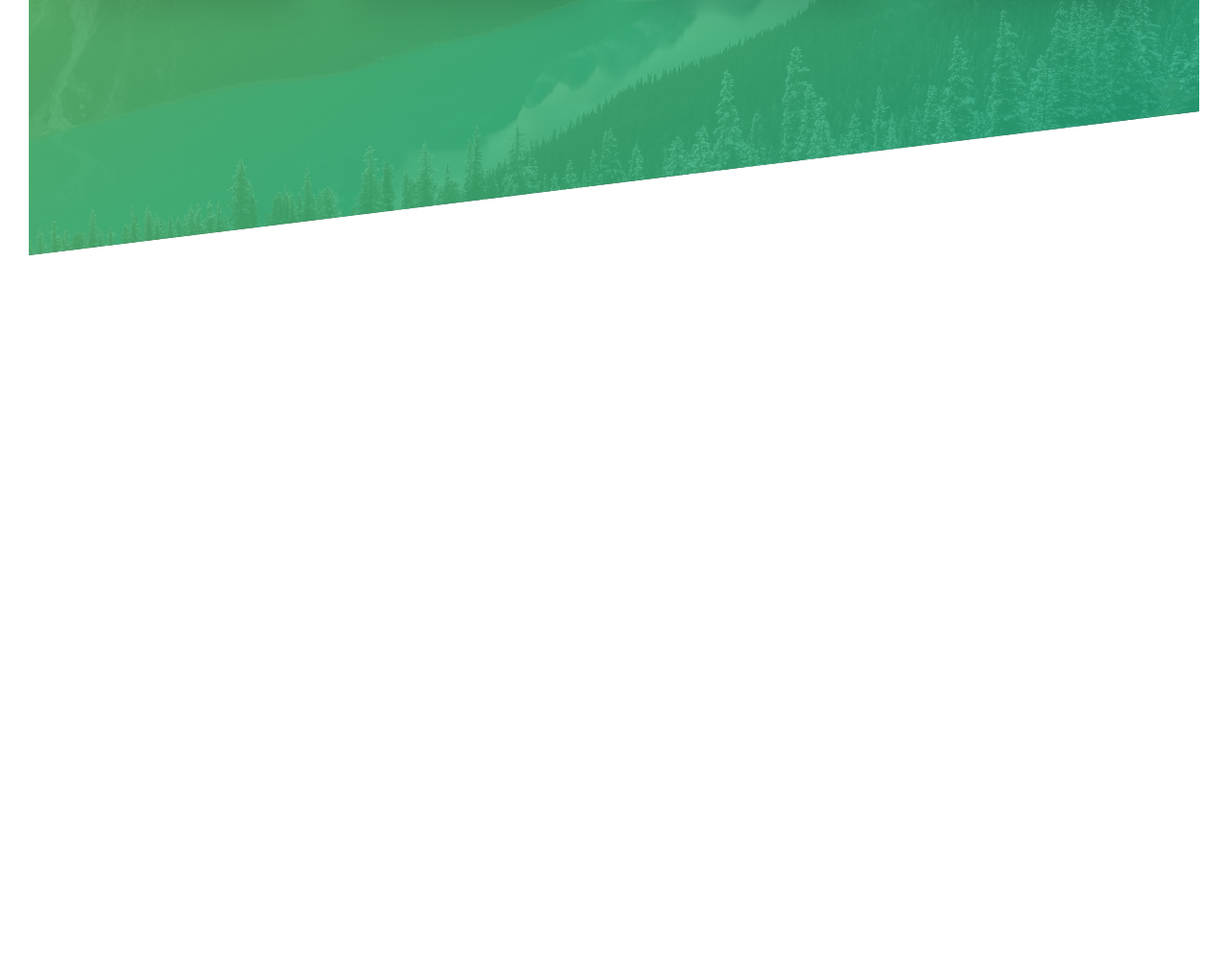
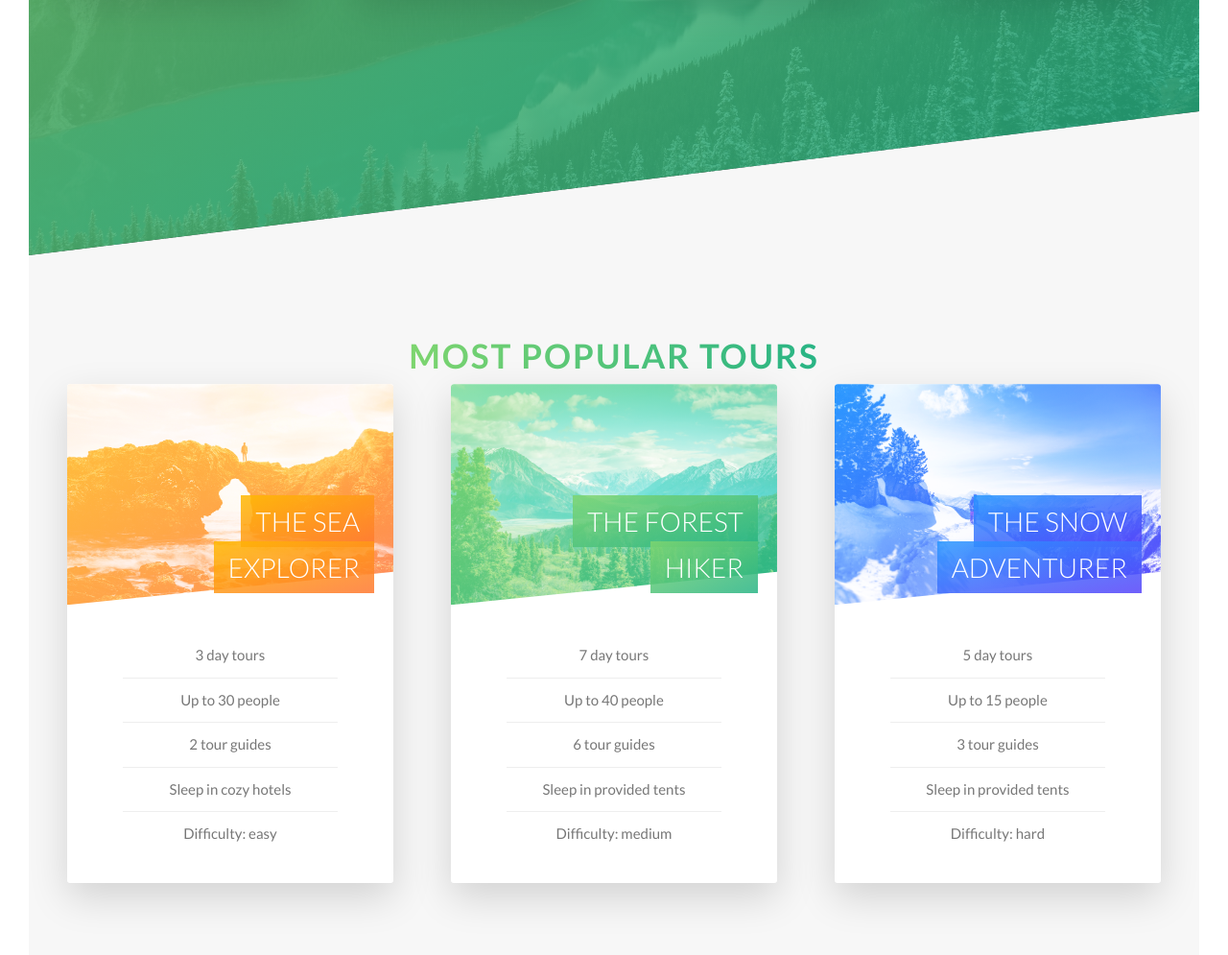
Before and after one commit to eclectic-coding/html-natours, a website built with Parcel: page index.html in a window 1280 px wide. Shown: the part 1969-2964 px from the top of the page at 96% size. Before the commit the page ends 2235 px from the top, so only its background shows below. Built offline with nearby package versions, Linux system fonts and the light colour scheme.

Commit message:
Finished Tours section

```diff
--- a/index.html
+++ b/index.html
@@ -6,7 +6,7 @@
 
   <link href="https://fonts.googleapis.com/css?family=Lato:100,300,400,700,900" rel="stylesheet">
 
-    <link rel="stylesheet" href="styles/css/icon-font.css">
+  <link rel="stylesheet" href="styles/css/icon-font.css">
   <link rel="stylesheet" href="styles/main.scss">
   <link rel="shortcut icon" type="image/png" href="img/favicon.png">
 
@@ -42,22 +42,24 @@
           You're going to fall in love with nature
         </h3>
         <p class="paragraph">
-          Lorem ipsum dolor sit amet, consectetur adipisicing elit. Doloremque earum eveniet odio sint sit. Adipisci commodi consectetur culpa cum esse magnam porro sit vitae voluptas! Corporis deleniti maiores saepe suscipit.
+          Lorem ipsum dolor sit amet, consectetur adipisicing elit. Doloremque earum eveniet odio sint sit. Adipisci
+          commodi consectetur culpa cum esse magnam porro sit vitae voluptas! Corporis deleniti maiores saepe suscipit.
         </p>
         <h3 class="heading-tertiary mb-sm">
           Live adventures like you never have before
         </h3>
         <p class="paragraph">
-          Lorem ipsum dolor sit amet, consectetur adipisicing elit. Doloremque earum eveniet odio sint sit. Adipisci commodi consectetur culpa cum
+          Lorem ipsum dolor sit amet, consectetur adipisicing elit. Doloremque earum eveniet odio sint sit. Adipisci
+          commodi consectetur culpa cum
         </p>
 
         <a href="#" class="btn-text">Learn more &rArr;</a>
       </div>
       <div class="col-1-of-2">
         <div class="composition">
-          <img src="img/nat-1-large.jpg" alt="Photo 1" class="composition__photo composition__photo--p1">
-          <img src="img/nat-2-large.jpg" alt="Photo 2" class="composition__photo composition__photo--p2">
-          <img src="img/nat-3-large.jpg" alt="Photo 3" class="composition__photo composition__photo--p3">
+          <img src="img/nat-1-large.jpg" alt="Photo 1" class="composition__photo composition__photo--p1"> <img
+          src="img/nat-2-large.jpg" alt="Photo 2" class="composition__photo composition__photo--p2"> <img
+          src="img/nat-3-large.jpg" alt="Photo 3" class="composition__photo composition__photo--p3">
         </div>
       </div>
     </div>
@@ -103,6 +105,112 @@
           </p>
         </div>
       </div>
+    </div>
+  </section>
+
+  <!--  tours section-->
+  <section class="section-tours">
+    <div class="u-center-text mb-lg">
+      <h2 class="heading-secondary">
+        Most popular tours
+      </h2>
+      <div class="row">
+        <div class="col-1-of-3">
+          <div class="card">
+            <div class="card__side card__side--front">
+              <div class="card__picture card__picture--1">
+                &nbsp;
+              </div>
+              <h4 class="card__heading">
+                <span class="card__heading-span card__heading-span--1">The Sea Explorer</span>
+              </h4>
+              <div class="card__details">
+                <ul>
+                  <li>3 day tours</li>
+                  <li>Up to 30 people</li>
+                  <li>2 tour guides</li>
+                  <li>Sleep in cozy hotels</li>
+                  <li>Difficulty: easy</li>
+                </ul>
+              </div>
+            </div>
+            <div class="card__side card__side--back card__side--back-1">
+              <div class="card__cta">
+                <div class="card__price-box">
+                  <p class="card__price-only">Only</p>
+                  <p class="card__price-value">$297</p>
+                </div>
+                <a href="#popup" class="btn btn-white">Book now!</a>
+              </div>
+            </div>
+          </div>
+        </div>
+
+
+        <div class="col-1-of-3">
+          <div class="card">
+            <div class="card__side card__side--front">
+              <div class="card__picture card__picture--2">
+                &nbsp;
+              </div>
+              <h4 class="card__heading">
+                <span class="card__heading-span card__heading-span--2">The Forest Hiker</span>
+              </h4>
+              <div class="card__details">
+                <ul>
+                  <li>7 day tours</li>
+                  <li>Up to 40 people</li>
+                  <li>6 tour guides</li>
+                  <li>Sleep in provided tents</li>
+                  <li>Difficulty: medium</li>
+                </ul>
+              </div>
+
+            </div>
+            <div class="card__side card__side--back card__side--back-2">
+              <div class="card__cta">
+                <div class="card__price-box">
+                  <p class="card__price-only">Only</p>
+                  <p class="card__price-value">$497</p>
+                </div>
+                <a href="#popup" class="btn btn-white">Book now!</a>
+              </div>
+            </div>
+          </div>
+        </div>
+
+
+        <div class="col-1-of-3">
+          <div class="card">
+            <div class="card__side card__side--front">
+              <div class="card__picture card__picture--3">
+                &nbsp;
+              </div>
+              <h4 class="card__heading">
+                <span class="card__heading-span card__heading-span--3">The Snow Adventurer</span>
+              </h4>
+              <div class="card__details">
+                <ul>
+                  <li>5 day tours</li>
+                  <li>Up to 15 people</li>
+                  <li>3 tour guides</li>
+                  <li>Sleep in provided tents</li>
+                  <li>Difficulty: hard</li>
+                </ul>
+              </div>
+
+            </div>
+            <div class="card__side card__side--back card__side--back-3">
+              <div class="card__cta">
+                <div class="card__price-box">
+                  <p class="card__price-only">Only</p>
+                  <p class="card__price-value">$897</p>
+                </div>
+                <a href="#popup" class="btn btn-white">Book now!</a>
+              </div>
+            </div>
+          </div>
+        </div>
     </div>
   </section>
 </main>
--- /dev/null
+++ b/styles/components/_card.scss
@@ -0,0 +1,158 @@
+.card {
+
+  // FUNCTIONALITY
+  perspective: 150rem;
+  -moz-perspective: 150rem;
+  position: relative;
+  height: 52rem;
+
+  &__side {
+    height: 52rem;
+    transition: all .8s ease;
+    position: absolute;
+    top: 0;
+    left: 0;
+    width: 100%;
+    backface-visibility: hidden;
+    border-radius: 3px;
+    overflow: hidden;
+    box-shadow: 0 1.5rem 4rem rgba($color-black, .15);
+
+    &--front {
+      background-color: $color-white;
+    }
+
+    &--back {
+      transform: rotateY(180deg);
+
+      &-1 {
+        background-image: linear-gradient(to right bottom, $color-secondary-light, $color-secondary-dark);
+      }
+
+      &-2 {
+        background-image: linear-gradient(to right bottom, $color-primary-light, $color-primary-dark);
+      }
+
+      &-3 {
+        background-image: linear-gradient(to right bottom, $color-tertiary-light, $color-tertiary-dark);
+      }
+    }
+  }
+
+
+  &:hover &__side--front {
+    transform: rotateY(-180deg);
+  }
+
+  &:hover &__side--back {
+    transform: rotateY(0);
+  }
+
+  // FRONT SIDE STYLING
+  &__picture {
+    background-size: cover;
+    height: 23rem;
+    background-blend-mode: screen;
+    clip-path: polygon(0 0, 100% 0, 100% 85%, 0 100%);
+    border-top-left-radius: 3px;
+    border-top-right-radius: 3px;
+
+    &--1 {
+      background-image: linear-gradient(to right bottom, $color-secondary-light, $color-secondary-dark),
+      url(../img/nat-5.jpg);
+    }
+
+    &--2 {
+      background-image: linear-gradient(to right bottom, $color-primary-light, $color-primary-dark),
+      url(../img/nat-6.jpg);
+    }
+
+    &--3 {
+      background-image: linear-gradient(to right bottom, $color-tertiary-light, $color-tertiary-dark),
+      url(../img/nat-7.jpg);
+    }
+  }
+
+  &__heading {
+    font-size: 2.8rem;
+    font-weight: 300;
+    text-transform: uppercase;
+    text-align: right;
+    color: $color-white;
+    position: absolute;
+    top: 12rem;
+    right: 2rem;
+    width: 75%;
+
+  }
+
+  &__heading-span {
+    padding: 1rem 1.5rem;
+    -webkit-box-decoration-break: clone;
+    box-decoration-break: clone;
+
+    &--1 {
+      background-image: linear-gradient(to right bottom,
+              rgba($color-secondary-light, .85),
+              rgba($color-secondary-dark, .85));
+    }
+
+    &--2 {
+      background-image: linear-gradient(to right bottom,
+              rgba($color-primary-light, .85),
+              rgba($color-primary-dark, .85));
+    }
+
+    &--3 {
+      background-image: linear-gradient(to right bottom,
+              rgba($color-tertiary-light, .85),
+              rgba($color-tertiary-dark, .85));
+    }
+  }
+
+  &__details {
+    padding: 3rem;
+
+    ul {
+      list-style: none;
+      width: 80%;
+      margin: 0 auto;
+
+      li {
+        text-align: center;
+        font-size: 1.5rem;
+        padding: 1rem;
+
+        &:not(:last-child) {
+          border-bottom: 1px solid $color-grey-light-2;
+        }
+      }
+    }
+  }
+
+  // FRONT SIDE STYLING
+  &__cta {
+    position: absolute;
+    top: 50%;
+    left: 50%;
+    transform: translate(-50%, -50%);
+    width: 90%;
+    text-align: center;
+  }
+
+  &__price-box {
+    text-align: center;
+    color: $color-white;
+    margin-bottom: 8rem;
+  }
+
+  &__price-only {
+    font-size: 1.4rem;
+    text-transform: uppercase;
+  }
+
+  &__price-value {
+    font-size: 6rem;
+    font-weight: 100;
+  }
+}
--- a/styles/main.scss
+++ b/styles/main.scss
@@ -10,6 +10,7 @@
 @import "components/buttons";
 @import "components/composition";
 @import "components/feature-box";
+@import "components/card";
 
 @import "layout/grid";
 @import "layout/header";
--- a/styles/pages/_home.scss
+++ b/styles/pages/_home.scss
@@ -22,3 +22,10 @@
     transform: skewY(7deg);
   }
 }
+
+.section-tours {
+  background-color: $color-grey-light-1;
+  padding: 25rem 0 50rem 0;
+  margin-top: -10rem;
+
+}
```
